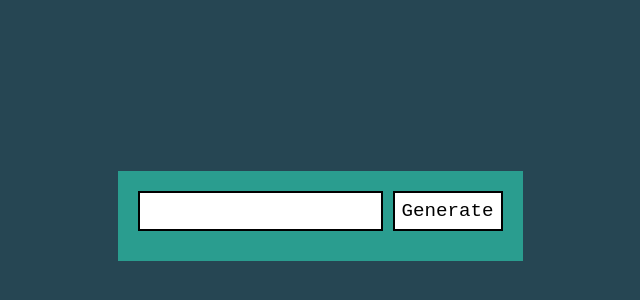
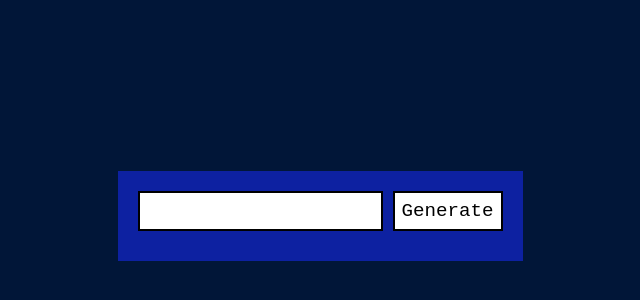
Before and after one commit to abdelhakezzitouni/QR-code-generator, a plain HTML site: page index.html in a window 1280 px wide. Shown: the part 184-484 px from the top of the page, without its empty margins (320-960 px from the left). Drawn offline with Linux system fonts and the light colour scheme.

Commit message:
Update style.css

```diff
--- a/style.css
+++ b/style.css
@@ -7,7 +7,7 @@
 body{
     width: 100vw;
     height: 100vh;
-    background-color: #264653;
+    background-color: #011638;
     display: flex;
     flex-direction: column;
     justify-content: center;
@@ -16,7 +16,7 @@ body{
 }
 
 .container{
-    background-color: #2a9d8f;
+    background-color: #0d21a1;
     padding: 20px;
     display: flex;
     flex-direction: column;
```
